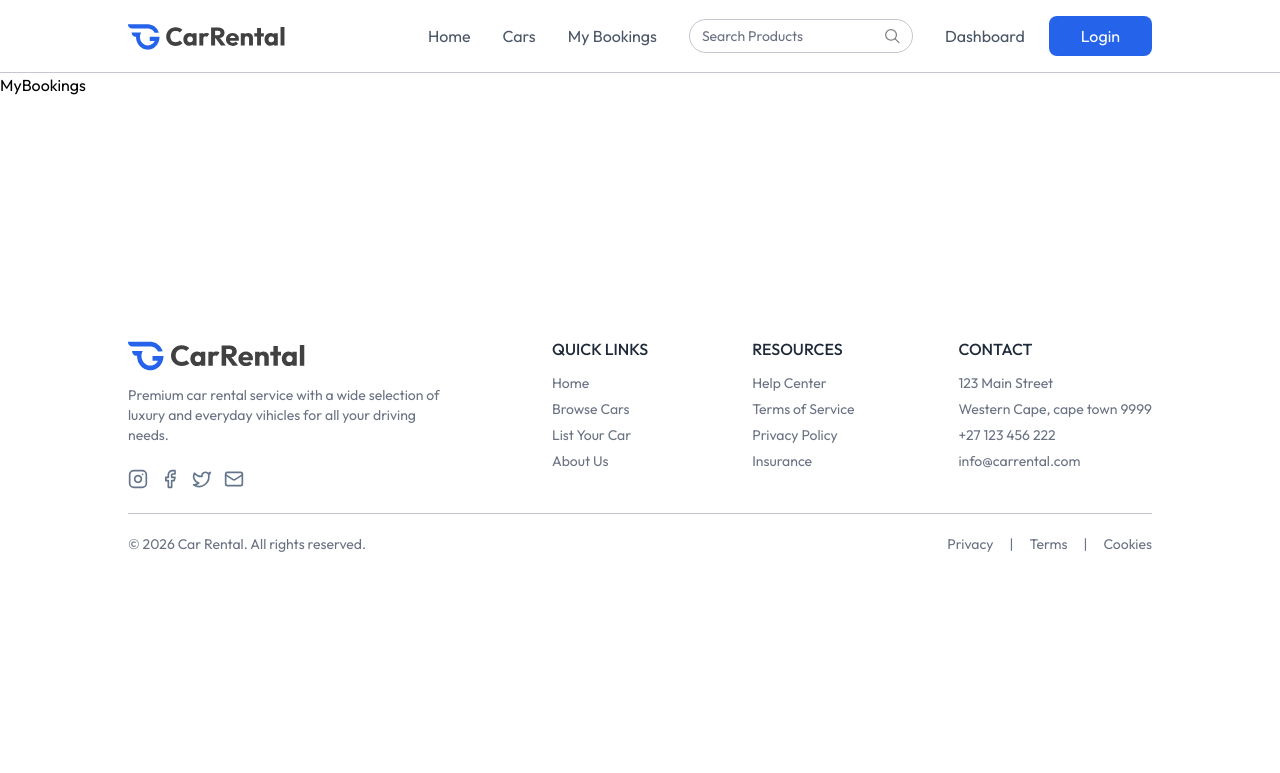
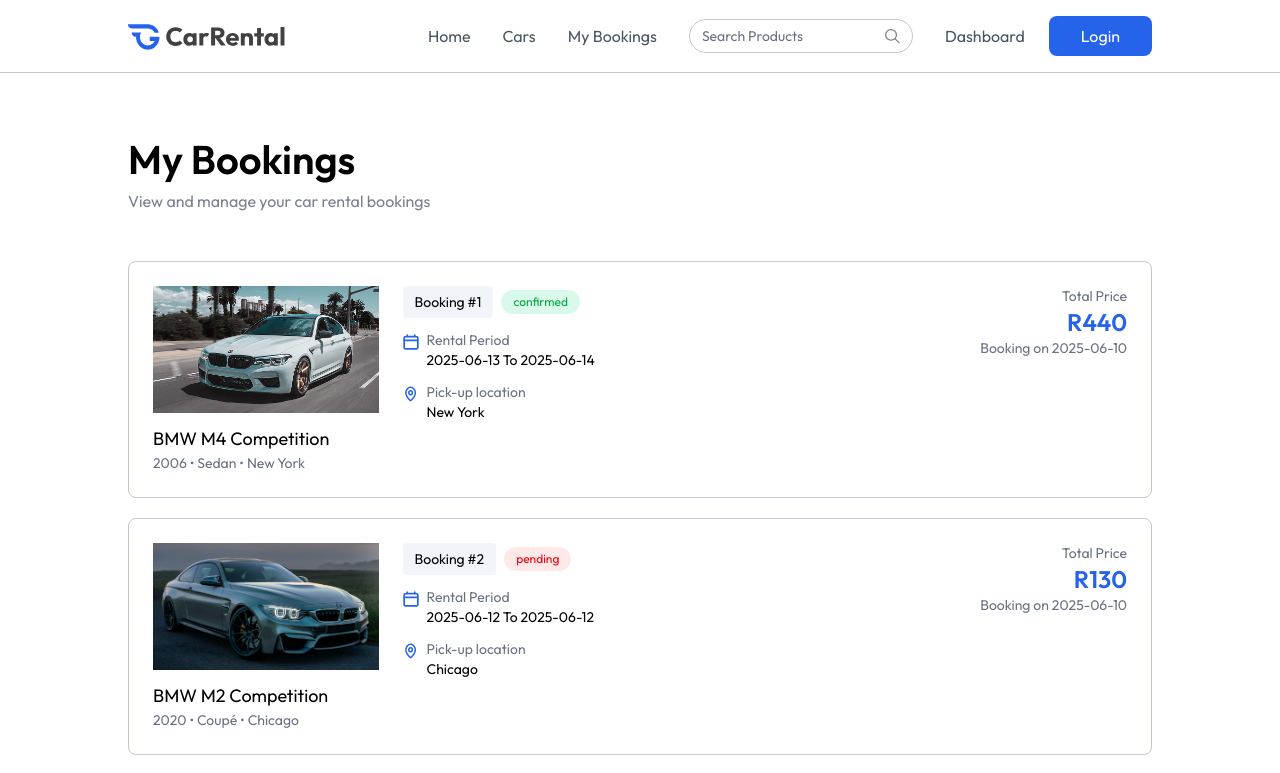
Before and after one commit to Sibonga1/car-rental, a React (Vite) app in the folder client/: page /my-bookings in a window 1280 px wide. Shown: the top 773 px of the page. Built offline with nearby package versions, Linux system fonts and the light colour scheme.

Commit message:
Implement MyBookings component to display user bookings with details and rental information

```diff
--- a/client/src/pages/MyBookings.jsx
+++ b/client/src/pages/MyBookings.jsx
@@ -1,9 +1,107 @@
-import React from 'react'
+import { useEffect, useState } from "react";
+import React from "react";
+import { assets, dummyMyBookingsData } from "../assets/assets";
+import Title from "../components/Title";
 
 const MyBookings = () => {
+  // State to hold the user's bookings
+  const [bookings, setBookings] = useState([]);
+  const currency = import.meta.env.VITE_CURRENCY;
+  // Function to fetch the user's bookings (currently using dummy data)
+  const fetchMyBookings = async () => {
+    setBookings(dummyMyBookingsData);
+  };
+  // Fetch the bookings when the component mounts
+  useEffect(() => {
+    fetchMyBookings();
+  }, []);
+
   return (
-    <div>MyBookings</div>
-  )
-}
+    <div
+      className="px-6 md:px-16 lg:=px-24 xl:px-32 2xl:px-48 mt-16 text-sm"
+      max-w-7xl
+    >
+      <Title
+        title="My Bookings"
+        subtitle="View and manage your car rental bookings"
+        align="left"
+      />
 
-export default MyBookings
+      <div>
+        {bookings.map((booking, index) => (
+          <div
+            key={booking._id}
+            className="grid grid-cols-1 md:grid-cols-4 gap-6 p-6 border border-borderColor rounded-lg
+            mt-5 first:mt-12"
+          >
+            {/* car image and details section */}
+            <div className="md:col-span-1">
+              <div className="rounded-md overflow-hidded mb-3">
+                <img
+                  src={booking.car.image}
+                  alt=""
+                  className="w-full h-auto object-cover aspect-video"
+                />
+              </div>
+              <p className="text-lg font-mediummt-2">
+                {booking.car.brand} {booking.car.model}
+              </p>
+              <p className="text-gray-500">
+                {booking.car.year} • {booking.car.category} •{" "}
+                {booking.car.location}
+              </p>
+            </div>
+
+            {/* booking details section */}
+            <div className="md:col-span-2">
+              <div className="flex items-center gap-2">
+                <p className="px-3 py-1.5 bg-light rounded">
+                  Booking #{index + 1}
+                </p>
+                <p
+                  className={`px-3 py-1 text-xs rounded-full
+                    ${
+                      booking.status === "confirmed"
+                        ? "bg-green-400/15 text-green-600"
+                        : "bg-red-400/15 text-red-600"
+                    }`}
+                >
+                  {booking.status}
+                </p>
+              </div>
+
+              <div className="flex items-start gap-2 mt-3">
+                <img src={assets.calendar_icon_colored} alt="" className="w-4 h-4 mt-1"/>
+
+                <div>
+                  <p className="text-gray-500 ">Rental Period</p>
+                  <p>{booking.pickupDate.split("T")[0]} To {booking.returnDate.split("T")[0]}</p>
+                </div>
+              </div>
+
+               <div className="flex items-start gap-2 mt-3">
+                <img src={assets.location_icon_colored} alt="" className="w-4 h-4 mt-1"/>
+
+                <div>
+                  <p className="text-gray-500 ">Pick-up location</p>
+                  <p>{booking.car.location}</p>
+                </div>
+              </div>
+            </div>
+
+            {/* booking price  */}
+            <div className="md:col-span-1 flex flex-col justify-between gap-6">
+              <div className="text-sm text-gray-500 text-right">
+                <p>Total Price</p>
+                <h1 className="text-2xl font-semibold text-primary">{currency}{booking.price}</h1>
+                 <p>Booking on {booking.createdAt.split("T")[0]} </p>
+              </div>
+            </div>
+          </div>
+        ))}
+      </div>
+    </div>
+  );
+};
+
+export default MyBookings;
```
